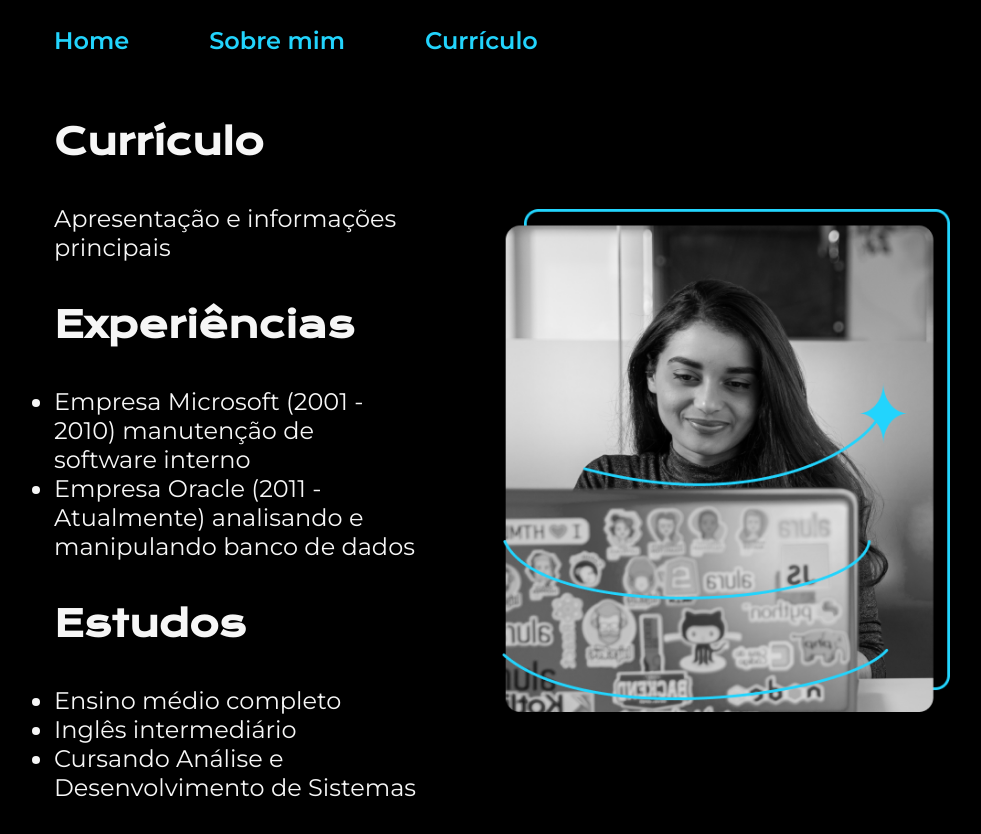
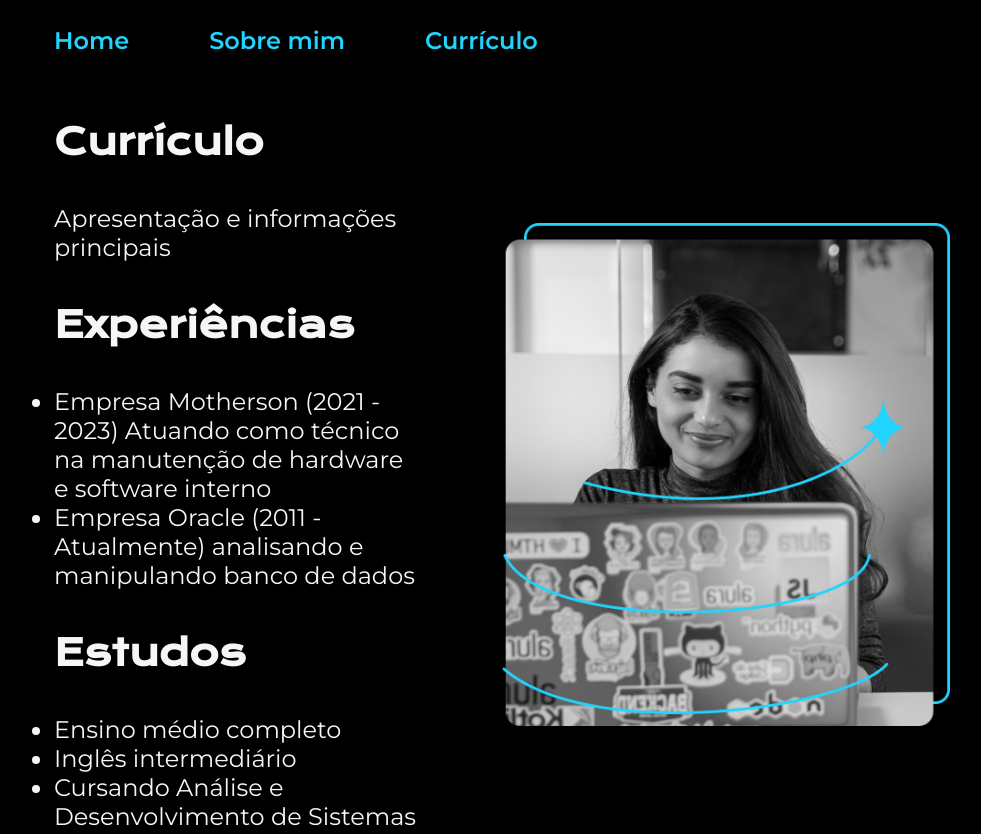
Before and after one commit to williansteinx/Curriculo, a plain HTML site: page curriculo.html in a window 1280 px wide. Shown: the top 834 px of the page, without its empty margins (138-1119 px from the left). Drawn offline with nearby package versions, Linux system fonts and the light colour scheme.

Commit message:
Alteração no arquivo currículo

```diff
--- a/curriculo.html
+++ b/curriculo.html
@@ -21,7 +21,7 @@
             <p class="apresentacao_conteudo_paragrafo">Apresentação e informações principais</p>
             <h1 class="apresentacao_conteudo_texto">Experiências</h1>
             <ul>
-                <li class="apresentacao_conteudo_paragrafo">Empresa Microsoft (2001 - 2010) manutenção de software interno</li>
+                <li class="apresentacao_conteudo_paragrafo">Empresa Motherson (2021 - 2023) Atuando como técnico na manutenção de hardware e software interno</li>
                 <li class="apresentacao_conteudo_paragrafo">Empresa Oracle (2011 - Atualmente) analisando e manipulando banco de dados</li>
             </ul>
             <h1 class="apresentacao_conteudo_texto">Estudos</h1>
```
